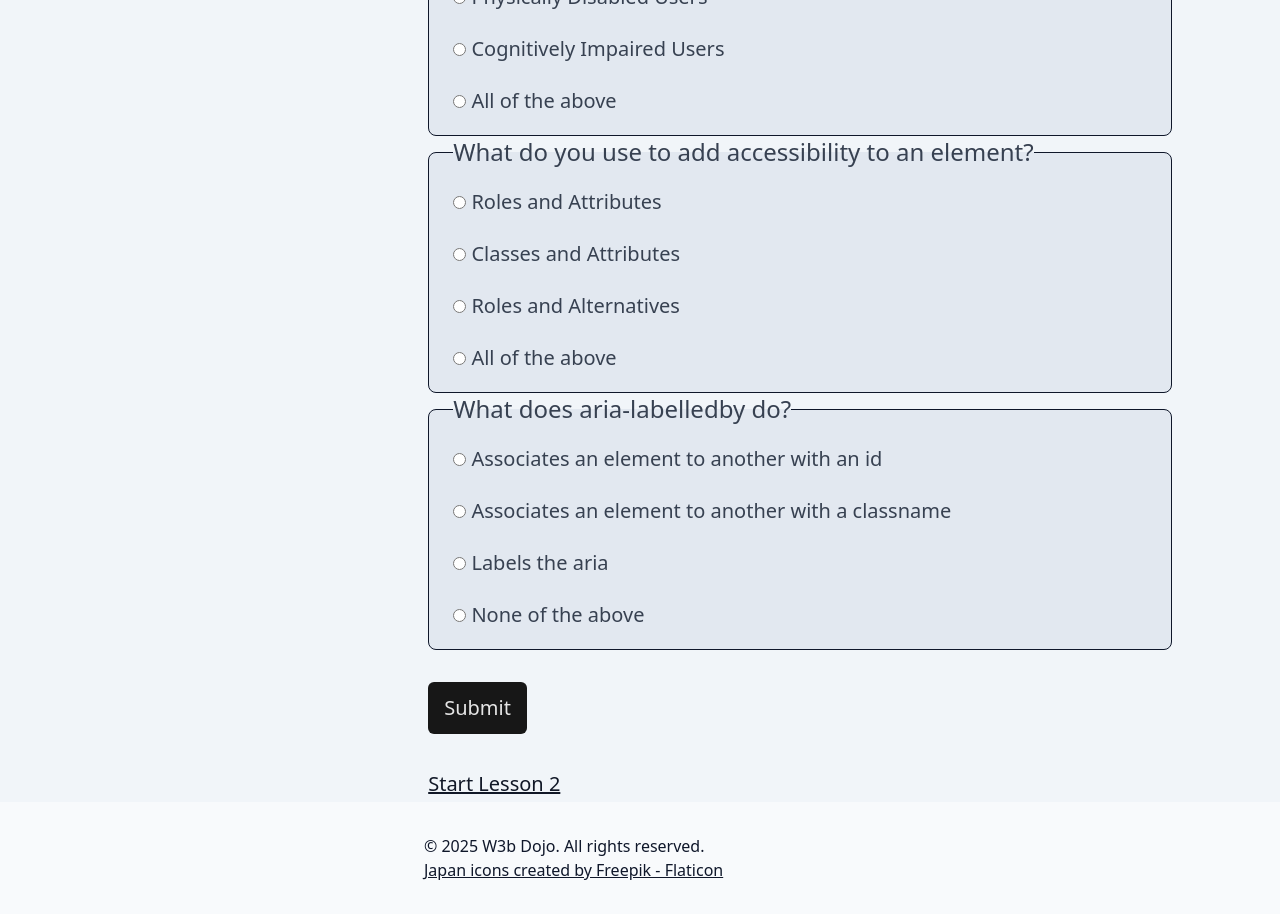
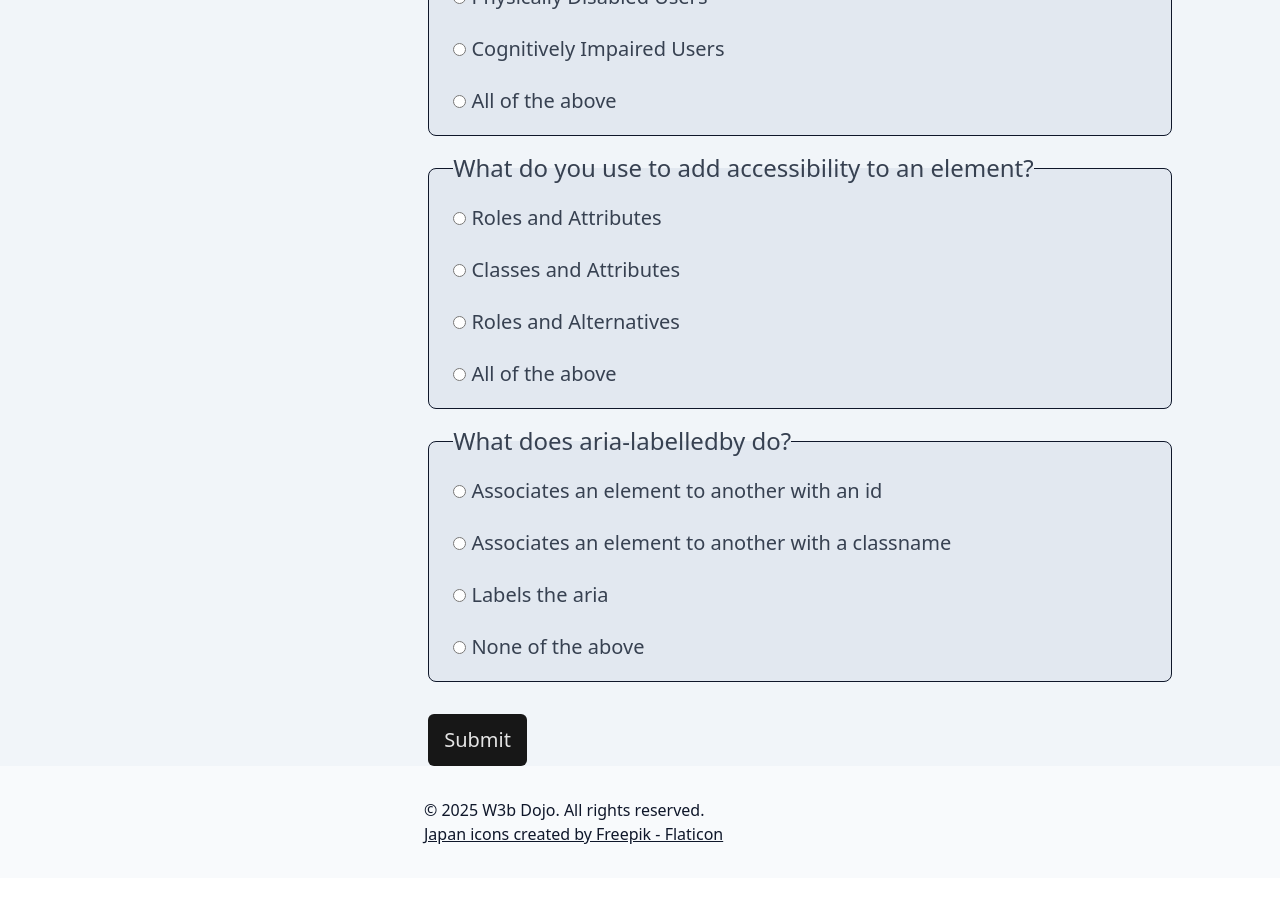
Before and after one commit to joayo13/w3bdojo, a SvelteKit app: page /lessons/lesson-1 in a window 1280 px wide. Shown: the part 3560-4474 px from the top of the page. After the commit the page ends 4438 px from the top, so only its background shows below. Built offline with nearby package versions, Linux system fonts and the light colour scheme.

Commit message:
removed lesson link from bottom of lessons

```diff
--- a/src/components/RadioGroup.svelte
+++ b/src/components/RadioGroup.svelte
@@ -28,7 +28,7 @@
 </script>
 
 <fieldset
-	class="flex flex-col gap-4 rounded-lg border border-slate-900 bg-slate-200 px-6 py-4 dark:border-slate-200 dark:bg-slate-800"
+	class="mt-4 flex flex-col gap-4 rounded-lg border border-slate-900 bg-slate-200 px-6 py-4 dark:border-slate-200 dark:bg-slate-800"
 >
 	<legend class="text-2xl">{name}</legend>
 	{#each options as option}
--- a/src/routes/lessons/lesson-1/+page.svelte
+++ b/src/routes/lessons/lesson-1/+page.svelte
@@ -202,6 +202,4 @@
 			correctAnswer="Associates an element to another with an id"
 		/>
 	</Quiz>
-
-	<LessonLink href="/lessons/lesson-2" text="Start Lesson 2" />
 </section>
--- a/src/routes/lessons/lesson-2/+page.svelte
+++ b/src/routes/lessons/lesson-2/+page.svelte
@@ -139,6 +139,4 @@
 			correctAnswer="All of the above"
 		/>
 	</Quiz>
-
-	<LessonLink href="/lessons/lesson-3" text="Start Lesson 3" />
 </section>
--- a/src/routes/lessons/lesson-3/+page.svelte
+++ b/src/routes/lessons/lesson-3/+page.svelte
@@ -114,5 +114,3 @@
 		correctAnswer="Indicates whether an element is open or expanded"
 	/>
 </Quiz>
-
-<LessonLink href="/lessons/lesson-4" text="Start Lesson 4" />
--- a/src/routes/lessons/lesson-4/+page.svelte
+++ b/src/routes/lessons/lesson-4/+page.svelte
@@ -113,5 +113,3 @@
 		correctAnswer="Because I am awesome."
 	/>
 </Quiz>
-
-<LessonLink href="/lessons/lesson-5" text="Start Lesson 5" />
--- a/src/routes/lessons/lesson-5/+page.svelte
+++ b/src/routes/lessons/lesson-5/+page.svelte
@@ -136,5 +136,3 @@
 		correctAnswer="1.5"
 	/>
 </Quiz>
-
-<LessonLink text="Return to home" href="/" />
```
